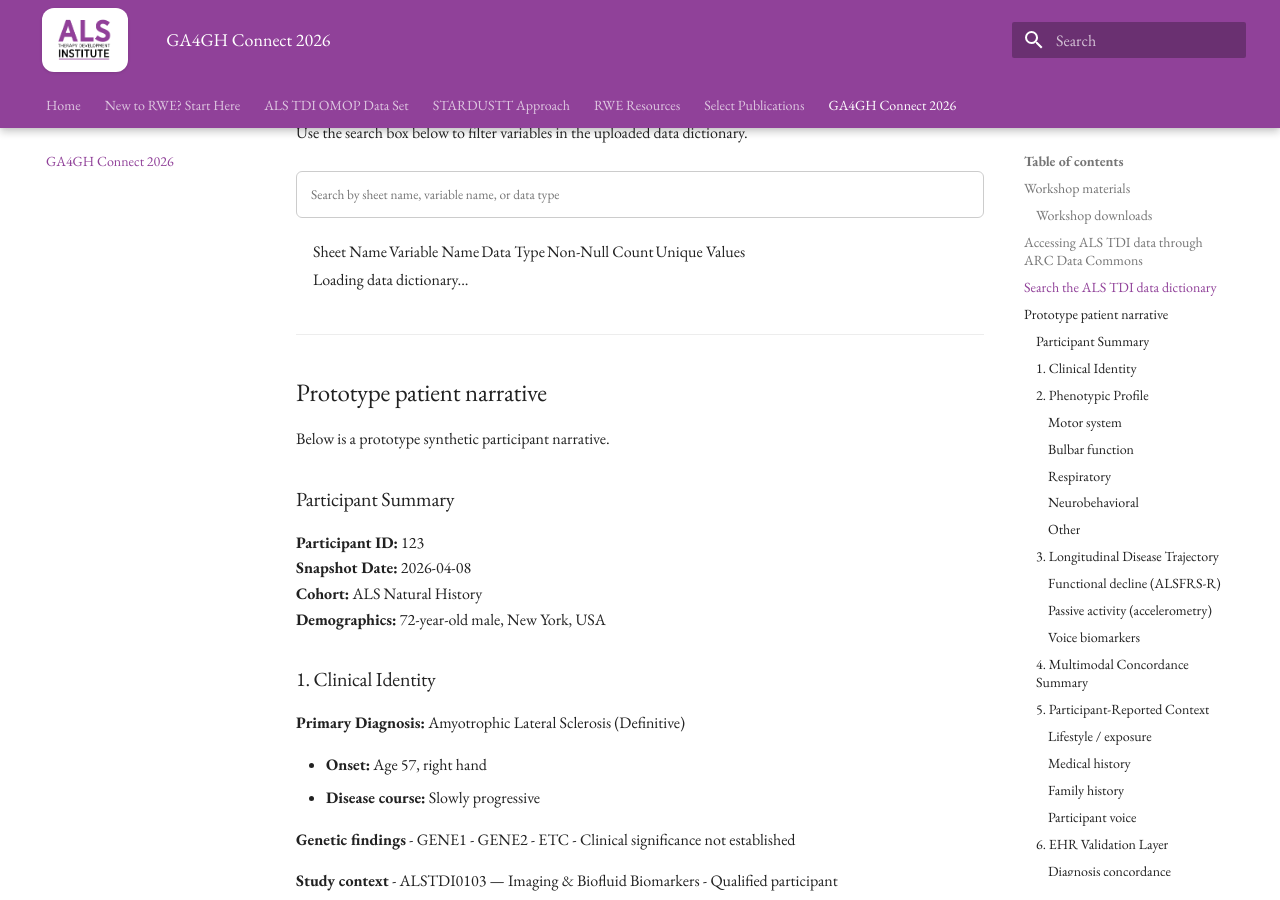
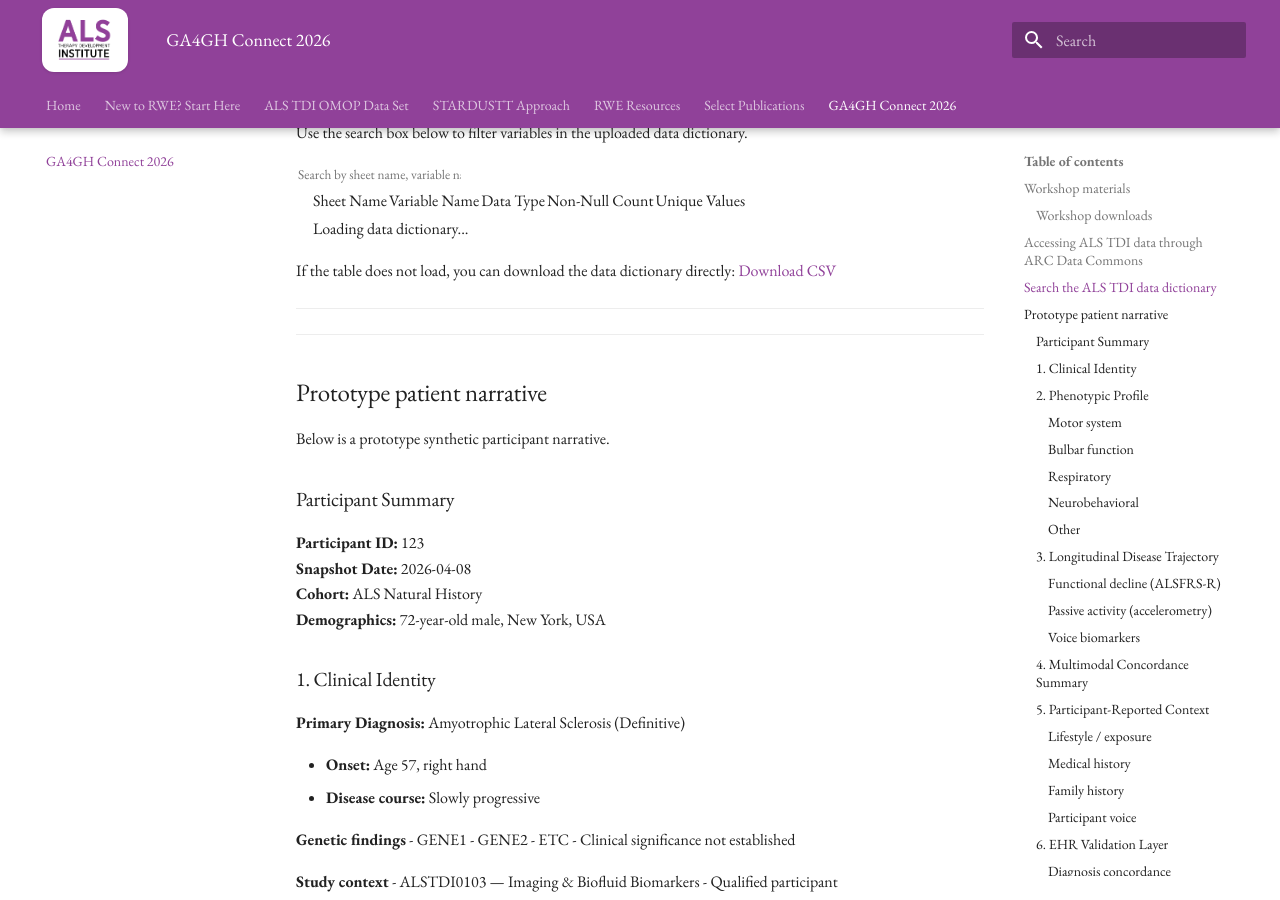
Before and after one commit to ALSTDI/ALS-RWE, an MkDocs documentation site: the page built from docs/ga4gh.md, in a window 1280 px wide and 900 px high, scrolled down 764 px. Built offline with MkDocs 1.6.1 and Material for MkDocs 9.7.7, drawn with Linux system fonts in a browser that asks for light colours.

Commit message:
Enhance GA4GH documentation with search and table updates
Updated the GA4GH documentation to improve the search input and table structure, including loading indicators and help text for downloading the data dictionary.

```diff
--- a/docs/ga4gh.md
+++ b/docs/ga4gh.md
@@ -28,30 +28,43 @@
 Use the search box below to filter variables in the uploaded data dictionary.
 
 <div class="ga4gh-search-block">
-  <input
-    type="text"
-    id="ga4gh-dict-search"
-    placeholder="Search by sheet name, variable name, or data type"
-    style="width:100%;max-width:700px;padding:0.7rem;margin:0.5rem 0 1rem 0;border:1px solid #ccc;border-radius:6px;"
-  />
 
-  <div style="overflow-x:auto;">
-    <table id="ga4gh-dict-table" class="md-typeset__table">
-      <thead>
-        <tr>
-          <th>Sheet Name</th>
-          <th>Variable Name</th>
-          <th>Data Type</th>
-          <th>Non-Null Count</th>
-          <th>Unique Values</th>
-        </tr>
-      </thead>
-      <tbody>
-        <tr><td colspan="5">Loading data dictionary...</td></tr>
-      </tbody>
-    </table>
-  </div>
+<input
+  type="text"
+  id="ga4gh-dict-search"
+  placeholder="Search by sheet name, variable name, or data type"
+  class="ga4gh-search-input"
+/>
+
+<div class="ga4gh-table-wrapper">
+  <table id="ga4gh-dict-table" class="md-typeset__table">
+    <thead>
+      <tr>
+        <th>Sheet Name</th>
+        <th>Variable Name</th>
+        <th>Data Type</th>
+        <th>Non-Null Count</th>
+        <th>Unique Values</th>
+      </tr>
+    </thead>
+    <tbody>
+      <tr>
+        <td colspan="5" class="ga4gh-loading">
+          Loading data dictionary...
+        </td>
+      </tr>
+    </tbody>
+  </table>
 </div>
+
+<div class="ga4gh-help-text">
+  If the table does not load, you can download the data dictionary directly:
+  <a href="../assets/datadictionary.csv">Download CSV</a>
+</div>
+
+</div>
+
+---
 
 ---
 
```
